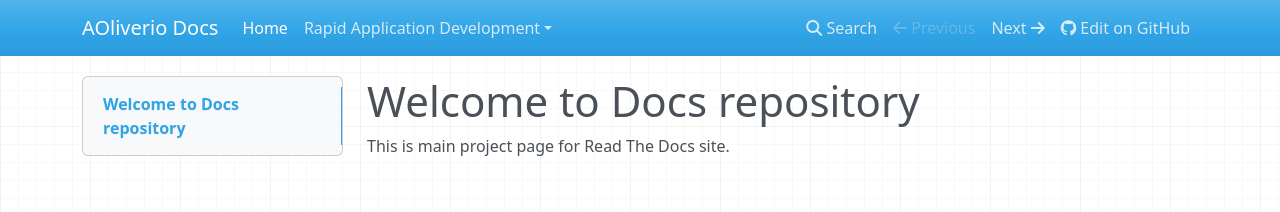
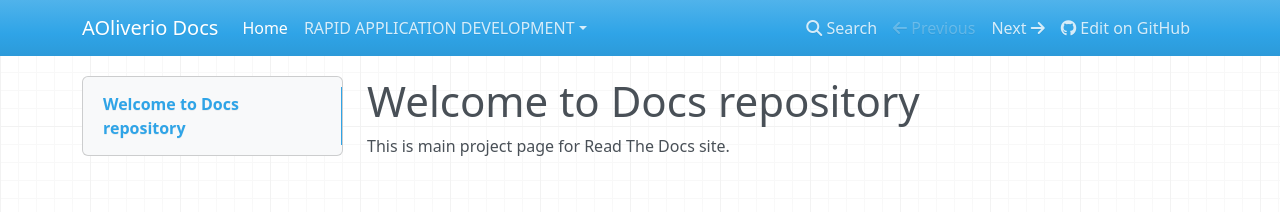
Before and after one commit to aoliverio/docs-repository, an MkDocs documentation site: the page built from docs/index.md, in a window 1280 px wide. Shown: the top 212 px of the page. Built offline with MkDocs 1.6.1, drawn with Linux system fonts in a browser that asks for light colours; nearby versions of some CDN libraries; old or Windows-style settings are respelled for this version of MkDocs.

```diff
--- a/mkdocs.yml
+++ b/mkdocs.yml
@@ -7,7 +7,7 @@ repo_url: https://github.com/aoliverio/docs-repository/
 
 pages:
 - Home: index.md
-- Rapid Application Development:
+- RAPID APPLICATION DEVELOPMENT:
     - Overview: builder-overview.md
     - Builder: builder.md
     - Extensions: builder-extensions.md
```
